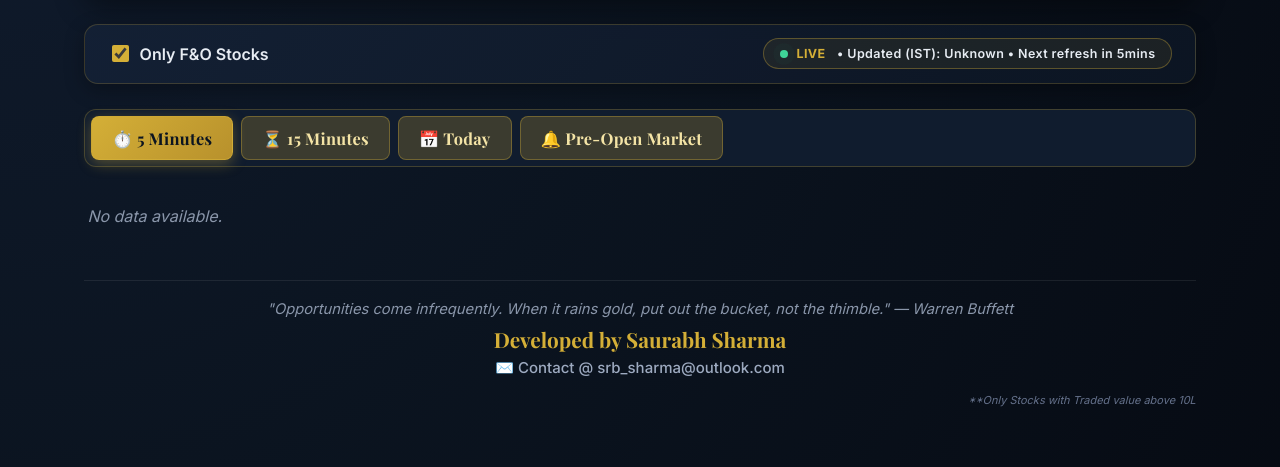
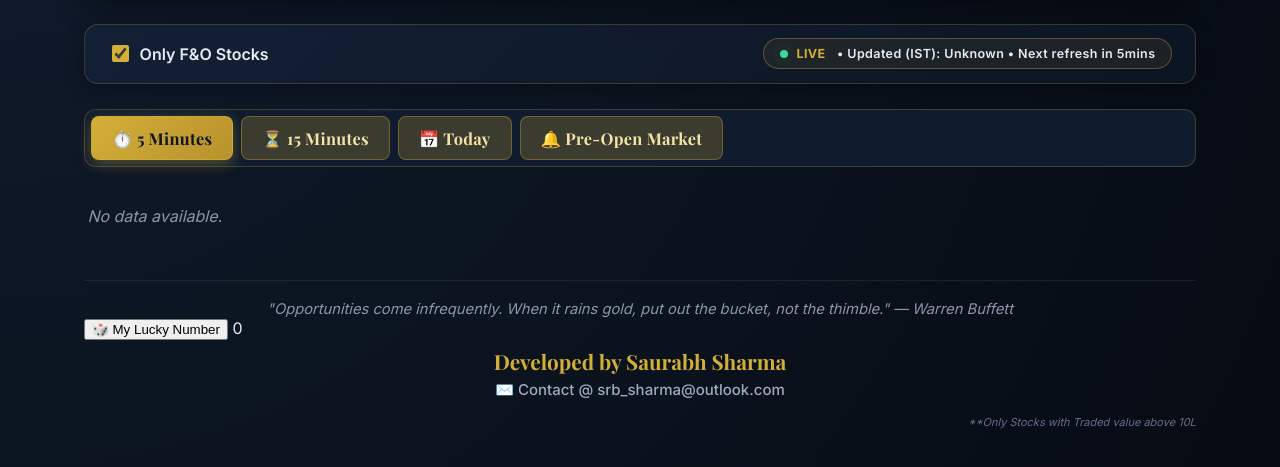
Before and after one commit to srbsharma92/priceAction3, an Astro site in the folder astro-site/: page / in a window 1280 px wide. Shown: the part 189-656 px from the top of the page. Built offline with nearby package versions, Linux system fonts and the light colour scheme; Astro itself is replaced by a stand-in of ours; no server answers.

Commit message:
Update index.astro

```diff
--- a/astro-site/src/pages/index.astro
+++ b/astro-site/src/pages/index.astro
@@ -43,6 +43,10 @@ import '../styles/theme.css';
       <div class="tab-panel" id="panel-open"></div>
 
       <div class="footer-quote" id="quote-block">"All a person needs to do is observe what the market is telling him &amp; evaluate it" — Jesse Livermore</div>
+      <div class="lucky-number-wrap">
+        <button id="lucky-btn" class="lucky-btn">🎲 My Lucky Number</button>
+        <span id="lucky-number" class="lucky-number">0</span>
+      </div>
       <div class="footer-name">Developed by Saurabh Sharma</div>
       <p class="footer-contact"><a href="mailto:srb_sharma@outlook.com">✉️ Contact @ srb_sharma@outlook.com</a></p>
       <p class="footer-note">**Only Stocks with Traded value above 10L</p>
```
